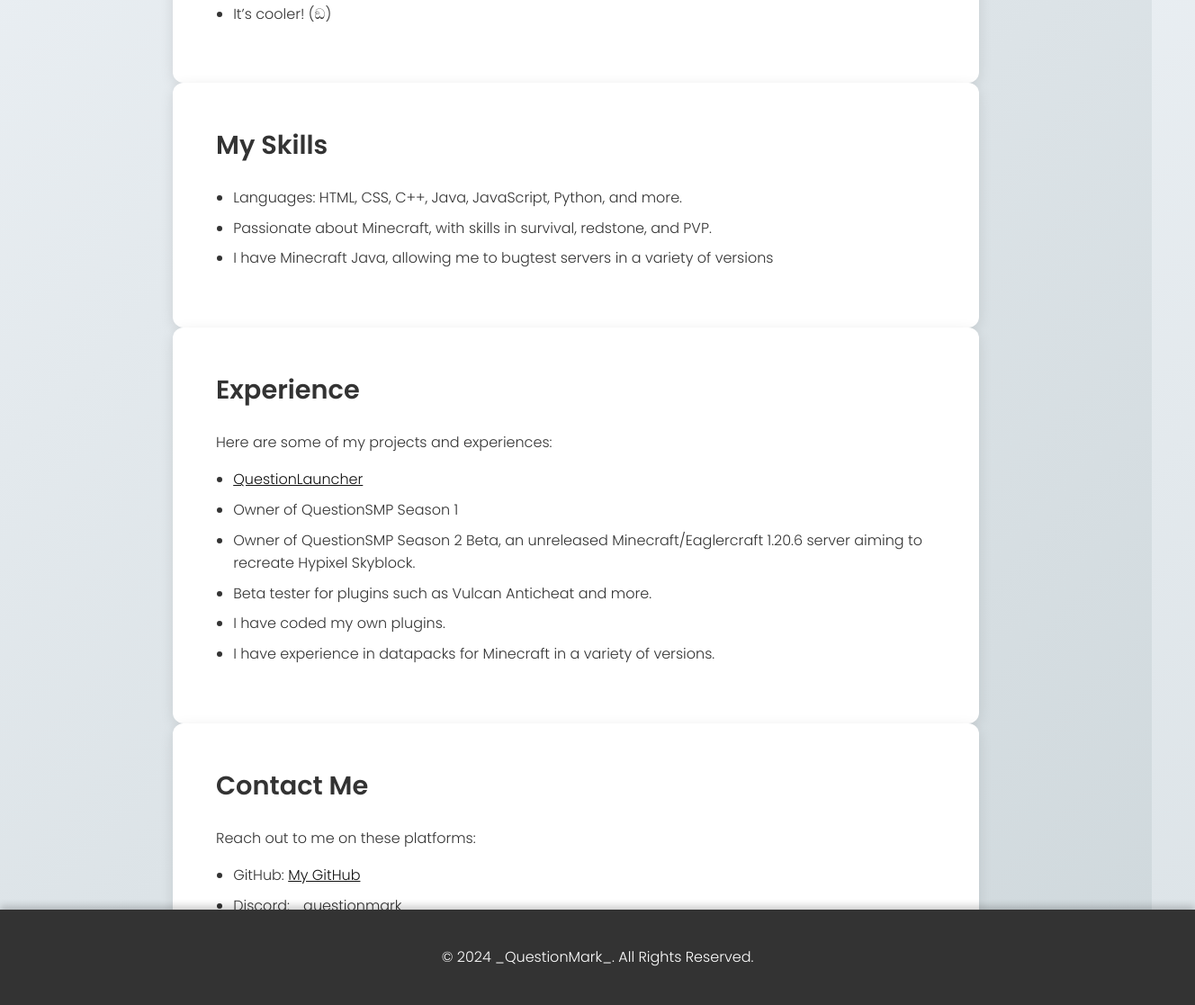
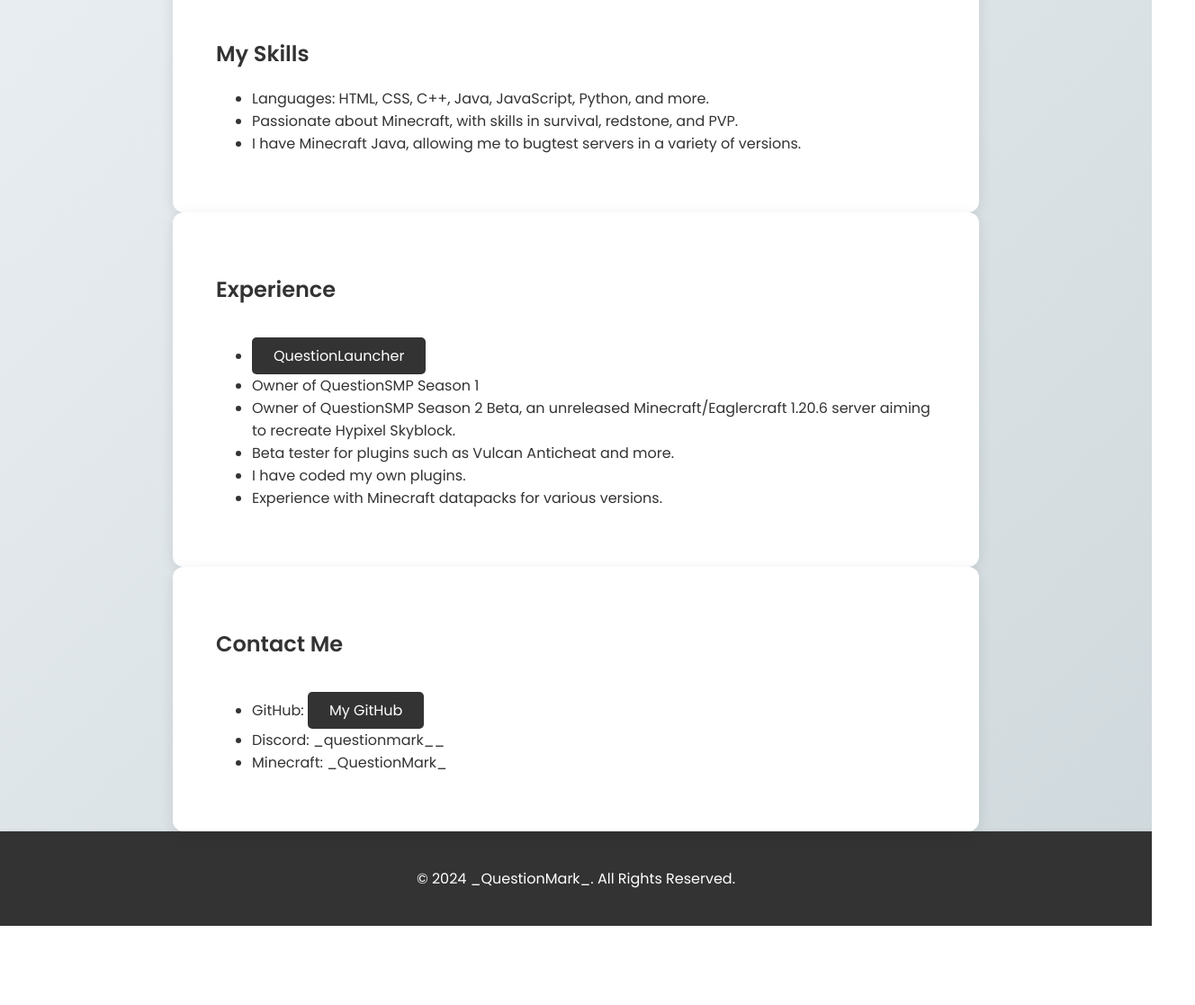
Before and after one commit to Master101215/application, a plain HTML site: page index.html in a window 1280 px wide. Shown: the part 711-1828 px from the top of the page at 90% size, 1328 px wide, since content can reach past the window. After the commit the page ends 1740 px from the top, so only its background shows below. Drawn offline with nearby package versions, Linux system fonts and the light colour scheme.

Commit message:
Update index.html

```diff
--- a/index.html
+++ b/index.html
@@ -3,7 +3,6 @@
 <head>
     <meta charset="UTF-8">
     <meta name="viewport" content="width=device-width, initial-scale=1.0">
-    <meta http-equiv="X-UA-Compatible" content="ie=edge">
     <title>_QuestionMark's Application for Developer</title>
     <link rel="stylesheet" href="https://cdnjs.cloudflare.com/ajax/libs/aos/2.3.1/aos.css" />
     <link href="https://fonts.googleapis.com/css2?family=Poppins:wght@300;400;600&display=swap" rel="stylesheet">
@@ -11,20 +10,17 @@
         body {
             font-family: 'Poppins', sans-serif;
             margin: 0;
-            padding: 0;
-            background: linear-gradient(135deg, #f0f4f8, #cfd8dc); /* Gradient background */
+            background: linear-gradient(135deg, #f0f4f8, #cfd8dc);
             color: #333;
             scroll-behavior: smooth;
             filter: grayscale(100%);
         }
-        header {
+        header, footer {
             background-color: #333;
             color: white;
+            text-align: center;
             padding: 1.5rem;
-            text-align: center;
-            font-weight: 600;
-            font-size: 1.8rem;
-            box-shadow: 0 4px 8px rgba(0, 0, 0, 0.2); /* Header shadow */
+            box-shadow: 0 4px 8px rgba(0, 0, 0, 0.2);
         }
         nav {
             text-align: center;
@@ -34,10 +30,9 @@
             margin: 0 15px;
             text-decoration: none;
             color: #333;
-            font-weight: 500;
             padding: 0.5rem 1rem;
             border-radius: 5px;
-            transition: all 0.3s ease;
+            transition: background-color 0.3s;
         }
         nav a:hover {
             background-color: #333;
@@ -51,74 +46,29 @@
             border-radius: 12px;
             box-shadow: 0 4px 15px rgba(0, 0, 0, 0.1);
             opacity: 0;
-            transition: opacity 0.7s ease-in-out;
+            transition: opacity 0.7s, transform 0.7s;
             transform: translateY(20px);
         }
         section[data-aos] {
             opacity: 1;
             transform: translateY(0);
         }
-        img.profile-pic {
-            max-width: 150px;
-            border-radius: 50%;
-            margin-bottom: 1.5rem;
-            filter: grayscale(100%);
-            box-shadow: 0 4px 8px rgba(0, 0, 0, 0.2);
-        }
         h1, h2 {
-            color: #333;
             font-weight: 600;
-        }
-        h2 {
-            margin-top: 0;
-            font-size: 1.8rem;
-        header {
-            background-color: #333;
-            color: white; /* Text color set to white */
-            padding: 1.5rem;
-            text-align: center;
-            font-weight: 600;
-            font-size: 1.8rem;
-            box-shadow: 0 4px 8px rgba(0, 0, 0, 0.2); /* Header shadow */
-        }
-
-        }
-        p, li {
-            line-height: 1.6;
-            font-weight: 300;
-        }
-        footer {
-            position: fixed;
-            bottom: 0;
-            width: 100%;
-            text-align: center;
-            padding: 1.5rem;
-            background-color: #333;
-            color: white;
-            font-weight: 400;
-            box-shadow: 0 -4px 8px rgba(0, 0, 0, 0.2); /* Optional shadow */
-        }
-
         }
         a.button {
             display: inline-block;
             padding: 0.5rem 1.5rem;
             margin-top: 1rem;
-            border-radius: 5px;
             background-color: #333;
             color: white;
             text-decoration: none;
-            transition: background-color 0.3s ease, transform 0.3s ease;
+            border-radius: 5px;
+            transition: background-color 0.3s, transform 0.3s;
         }
         a.button:hover {
             background-color: #555;
             transform: translateY(-2px);
-        }
-        ul {
-            padding-left: 1.2rem;
-        }
-        li {
-            margin: 0.5rem 0;
         }
     </style>
 </head>
@@ -137,9 +87,7 @@
 
     <section id="about" data-aos="fade-up">
         <h2>Hello, I'm _QuestionMark_!</h2>
-        <p>
-            I'm applying for the developer position at Rice Network.
-        </p>
+        <p>I'm applying for the developer position at Rice Network.</p>
     </section>
 
     <section id="why" data-aos="fade-up">
@@ -147,7 +95,7 @@
         <ul>
             <li>Discord posting lacks flexibility, while an external site (<strong>Github Pages</strong>) gives more control.</li>
             <li>It showcases my coding skills in a real-world project.</li>
-            <li>It’s cooler! (ඞ)</li>
+            <li>It’s cooler!</li>
         </ul>
     </section>
 
@@ -156,26 +104,24 @@
         <ul>
             <li>Languages: HTML, CSS, C++, Java, JavaScript, Python, and more.</li>
             <li>Passionate about Minecraft, with skills in survival, redstone, and PVP.</li>
-            <li>I have Minecraft Java, allowing me to bugtest servers in a variety of versions</li>
+            <li>I have Minecraft Java, allowing me to bugtest servers in a variety of versions.</li>
         </ul>
     </section>
 
     <section id="experience" data-aos="fade-up">
         <h2>Experience</h2>
-        <p>Here are some of my projects and experiences:</p>
         <ul>
             <li><a href="https://master101215.github.io/questionlauncher" target="_blank" class="button">QuestionLauncher</a></li>
             <li>Owner of QuestionSMP Season 1</li>
             <li>Owner of QuestionSMP Season 2 Beta, an unreleased Minecraft/Eaglercraft 1.20.6 server aiming to recreate Hypixel Skyblock.</li>
             <li>Beta tester for plugins such as Vulcan Anticheat and more.</li>
             <li>I have coded my own plugins.</li>
-            <li>I have experience in datapacks for Minecraft in a variety of versions.</li>
+            <li>Experience with Minecraft datapacks for various versions.</li>
         </ul>
     </section>
 
     <section id="contact" data-aos="fade-up">
         <h2>Contact Me</h2>
-        <p>Reach out to me on these platforms:</p>
         <ul>
             <li>GitHub: <a href="https://github.com/Master101215" target="_blank" class="button">My GitHub</a></li>
             <li>Discord: _questionmark__</li>
```
